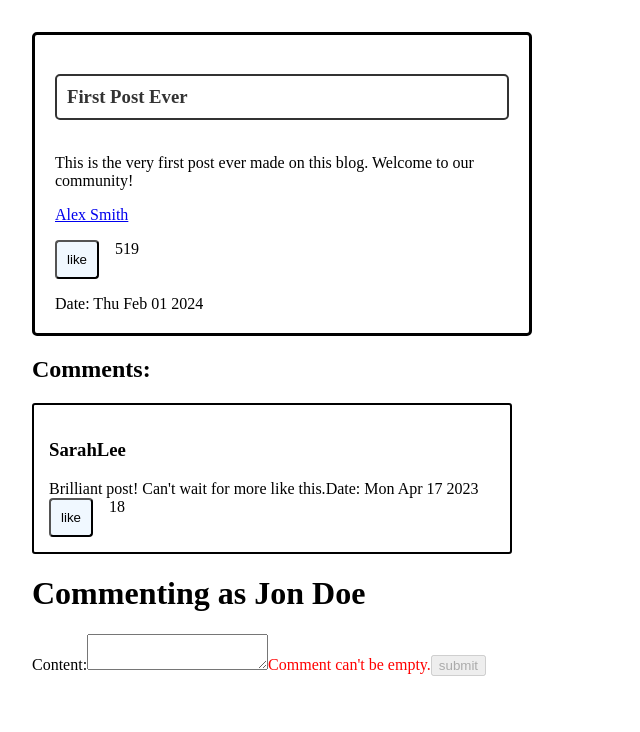
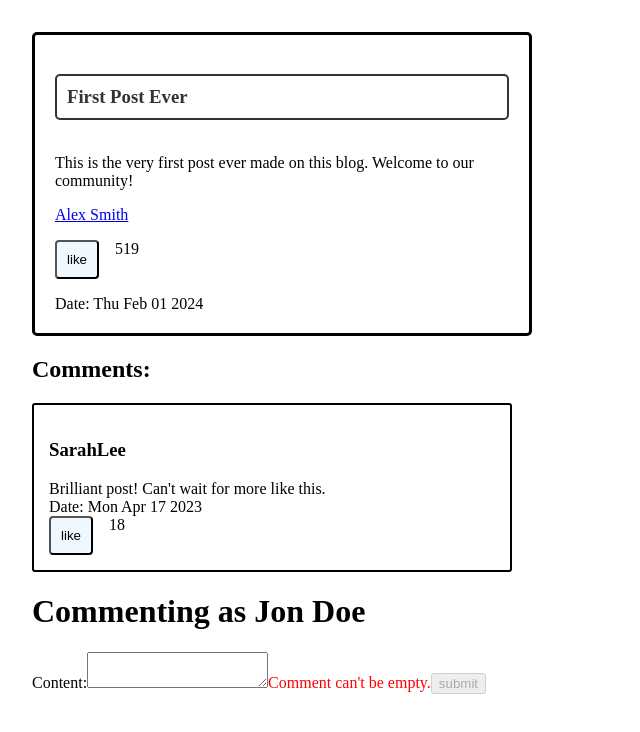
Before and after one commit to Collaborative-Software-Development-Club/ReactNewsBlog, a React (Create React App) app in the folder react-news-blog/: page /post/a1e6f2c3 in a window 1280 px wide. Shown: the top 732 px of the page, without its empty margins (0-640 px from the left). Built offline with nearby package versions, Linux system fonts and the light colour scheme.

Commit message:
comments scrolling css made.

```diff
--- a/react-news-blog/src/App.css
+++ b/react-news-blog/src/App.css
@@ -13,6 +13,12 @@ body {
     padding: 2rem;
 }
 
+
+.allComments{
+    height: 20%;
+    overflow: scroll;
+}
+
 .blog-Post-Stream { /*need to experiment with multiple comments*/
     flex-direction: column;
     display: flex;
@@ -20,6 +26,7 @@ body {
     gap: 1rem;
     height: 100%;
     overflow: scroll;
+
     list-style-type: none;
     margin: 0;
     padding: 0;
--- a/react-news-blog/src/layouts/PostPage/Comment.jsx
+++ b/react-news-blog/src/layouts/PostPage/Comment.jsx
@@ -6,6 +6,7 @@ const Comment = ({ commentData }) => {
         <div className='comment'>
             <h3 className='Author'>{commentData.author}</h3>
             <p className='comment-Content'>{commentData.content}</p>
+            <br></br>
             <p>Date: {new Date(commentData.date).toDateString()}</p>
             <LikeCount likeCount={commentData.likes} />
         </div>
--- a/react-news-blog/src/layouts/PostPage/index.jsx
+++ b/react-news-blog/src/layouts/PostPage/index.jsx
@@ -22,7 +22,7 @@ const PostPage = ({ comments, uploadComment }) => {
         <div >
             <BlogPost postData={postData} />
             <h2>Comments:</h2>
-            <div >
+            <div class = 'allComments'>
                 {postComments.map((comment) => (
                     <Comment commentData={comment} />
                 ))}
```
